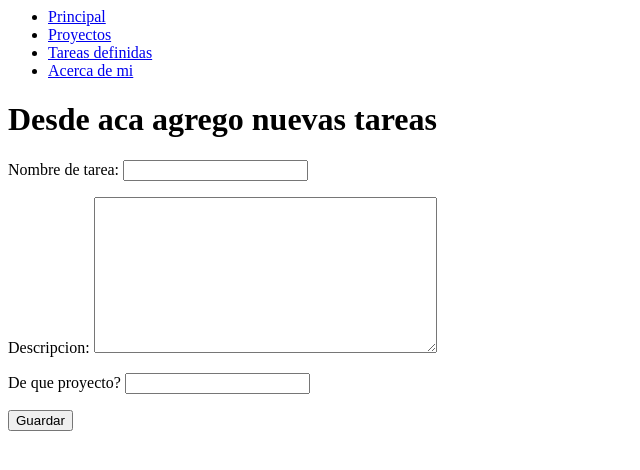
After one commit to pmbrondo/miblog, a Django app: template app1/templates/tareanueva.html in a window 1280 px wide. The commit adds this page. Shown: the top 470 px of the page, without its empty margins (0-640 px from the left). Run offline with Django 4.2, Linux system fonts and the light colour scheme; the template is opened without the code that fills it: values that come from a table or form of the project are taken from there, others are empty.

Commit message:
Creo formularios, entre la forma de guardar datos con la relacion de tablas

```diff
--- /dev/null
+++ b/app1/forms.py
@@ -0,0 +1,7 @@
+
+from django import forms
+
+class TareaNueva(forms.Form):
+    titulo=forms.CharField(label='Nombre de tarea',max_length=50)
+    descripcion=forms.CharField(widget=forms.Textarea)
+    asociado=forms.CharField(label='De que proyecto?',max_length=50)
--- a/app1/templates/mistareas.html
+++ b/app1/templates/mistareas.html
@@ -6,5 +6,8 @@
      {{i.asociado}} Tareas: {{i.titulo}}<br>
 
     {% endfor %}
+    <button>
+        Nueva tarea
+    </button>
 </h1>
 {% endblock %}
--- /dev/null
+++ b/app1/templates/tareanueva.html
@@ -0,0 +1,16 @@
+{% extends 'herencia.html' %}
+{% block dinamico %}
+
+<h1>Desde aca agrego nuevas tareas</h1>
+
+<form>
+    {{formulario.as_p}}
+    <button>
+        Guardar
+    </button>
+
+
+</form>
+
+
+{% endblock %}
--- a/app1/urls.py
+++ b/app1/urls.py
@@ -1,10 +1,11 @@
 
 from django.urls import path
-from .views import prueba,mis_proyectos,mis_tareas,mi_vista
+from .views import prueba,mis_proyectos,mis_tareas,mi_vista,agregar_tarea
 
 urlpatterns = [
     path('',prueba),
     path('proyecto/',mis_proyectos),
     path('tareas/',mis_tareas),
-    path('mi/',mi_vista)
+    path('mi/',mi_vista),
+    path('tareanueva',agregar_tarea)
 ]
```
Also changed, not shown: app1/templates/inicio.html (+20 -1 lines), app1/views.py (+12 -1 lines), db.sqlite3.
